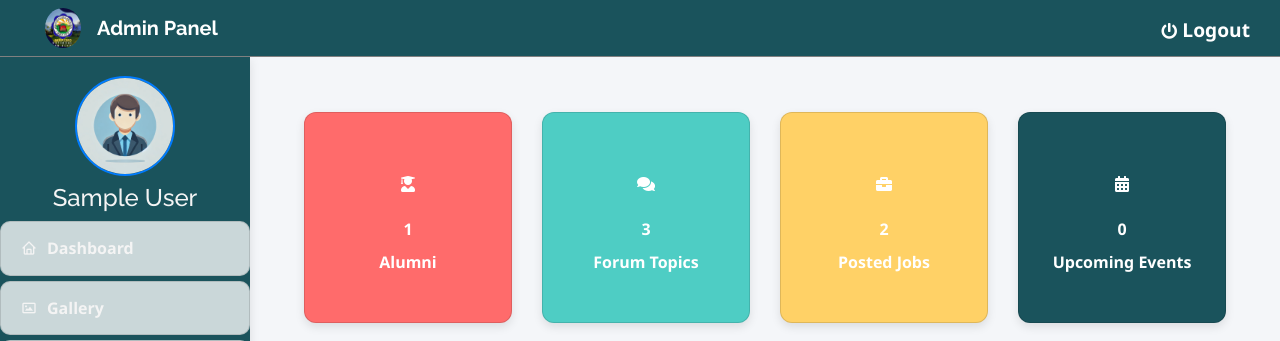
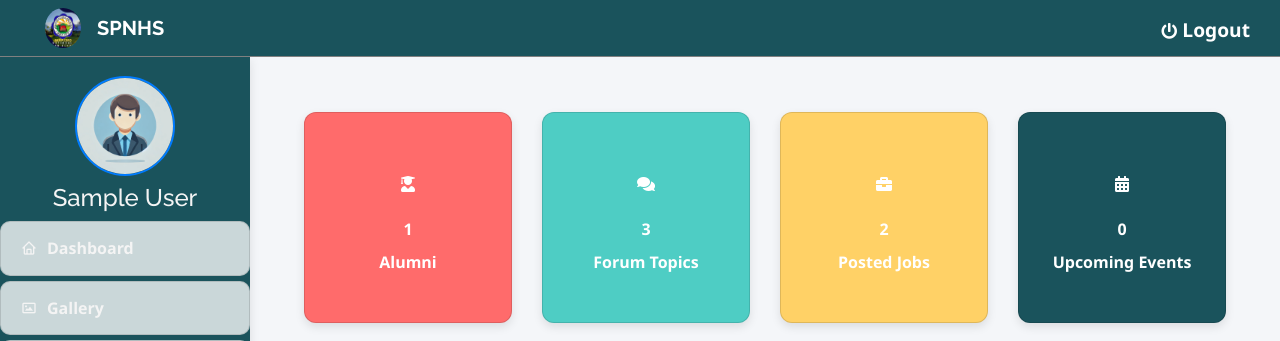
Before and after one commit to krlmkelpcsn/alumni_management_system, a PHP site: page /admin/index.php in a window 1280 px wide. Shown: the top 341 px of the page. Run offline with PHP 8.4, Linux system fonts and the light colour scheme; the visitor is signed in with stand-in values (Sample User, id 1); data comes from the database, SQL or seed files in the repository; some libraries are stand-ins or nearby versions.

Commit message:
add sample data and change the admin panel to SPNHS

```diff
--- a/admin/topbar.php
+++ b/admin/topbar.php
@@ -39,7 +39,7 @@ h6 {
   		</div>
       <div class="col-md-4 float-left text-white d-flex">
       <img src="assets/img/logo.jpg" alt="logo" id=logo>
-      <h6 class='ml-3 mt-2'>Admin Panel</h6>
+      <h6 class='ml-3 mt-2'>SPNHS</h6>
       </div>
 	  	<div class="float-right mt-2 log">
                 <a class="text-white loglog" href="ajax.php?action=logout"><i class="fa fa-power-off"></i> Logout</a>
```
Also changed, not shown: admin/assets/uploads/1732842240_462567925_1090215889160858_2361778660079692173_n.jpg (added), admin/assets/uploads/1732854780_haisee-hub.jpg (added), admin/assets/uploads/1735877340_76dcd6cc-629b-4f5f-9fdd-865753f73e92.jpeg (added), admin/assets/uploads/1736050620_p1.avif (added), admin/assets/uploads/1736050680_p2.avif (added), admin/assets/uploads/1736050800_p3.avif (added), admin/assets/uploads/1736052060_p4.webp (added), admin/assets/uploads/1736052180_alumni.webp (added), admin/assets/uploads/1736059620_haise.jpg (added), admin/assets/uploads/gallery/56_img.avif (added), admin/assets/uploads/gallery/57_img.avif (added), admin/assets/uploads/gallery/58_img.avif (added), admin/assets/uploads/gallery/60_img.avif (added), 1 other file.
